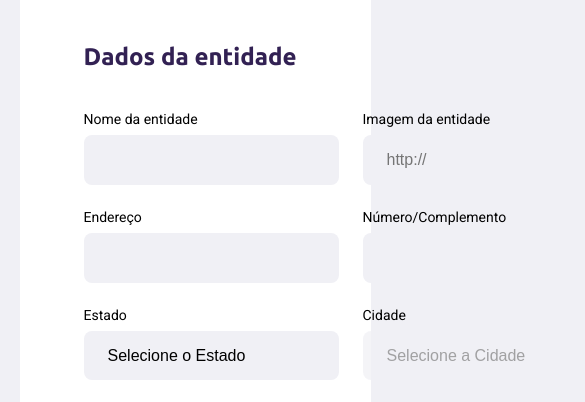
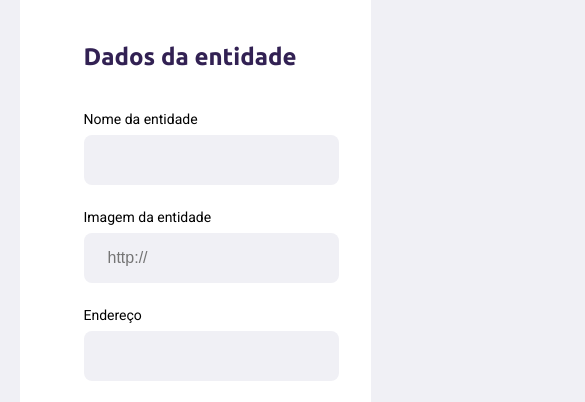
Before and after one commit to Nardogomes/Ecoleta, a website: page src/views/create-point.html in a window 390 px wide. Shown: the part 383-785 px from the top of the page, 585 px wide, since content can reach past the window. Drawn offline with nearby package versions, Linux system fonts and the light colour scheme; files that its build step writes are made by us from their sources; no server answers.

Commit message:
Ajustando a responsividade da paggina do fomulário.

```diff
--- a/public/styles/responsive.css
+++ b/public/styles/responsive.css
@@ -26,6 +26,13 @@
     #pages-search-results .cards img {
         height: 200px;
     }
+
+    #page-create-point .field-group {
+        flex-direction: column;
+    }
+    #page-create-point .field-group .field + .field {
+        margin-left: 0;
+    }
 }
 
 @media (min-width: 1700px) {
```
